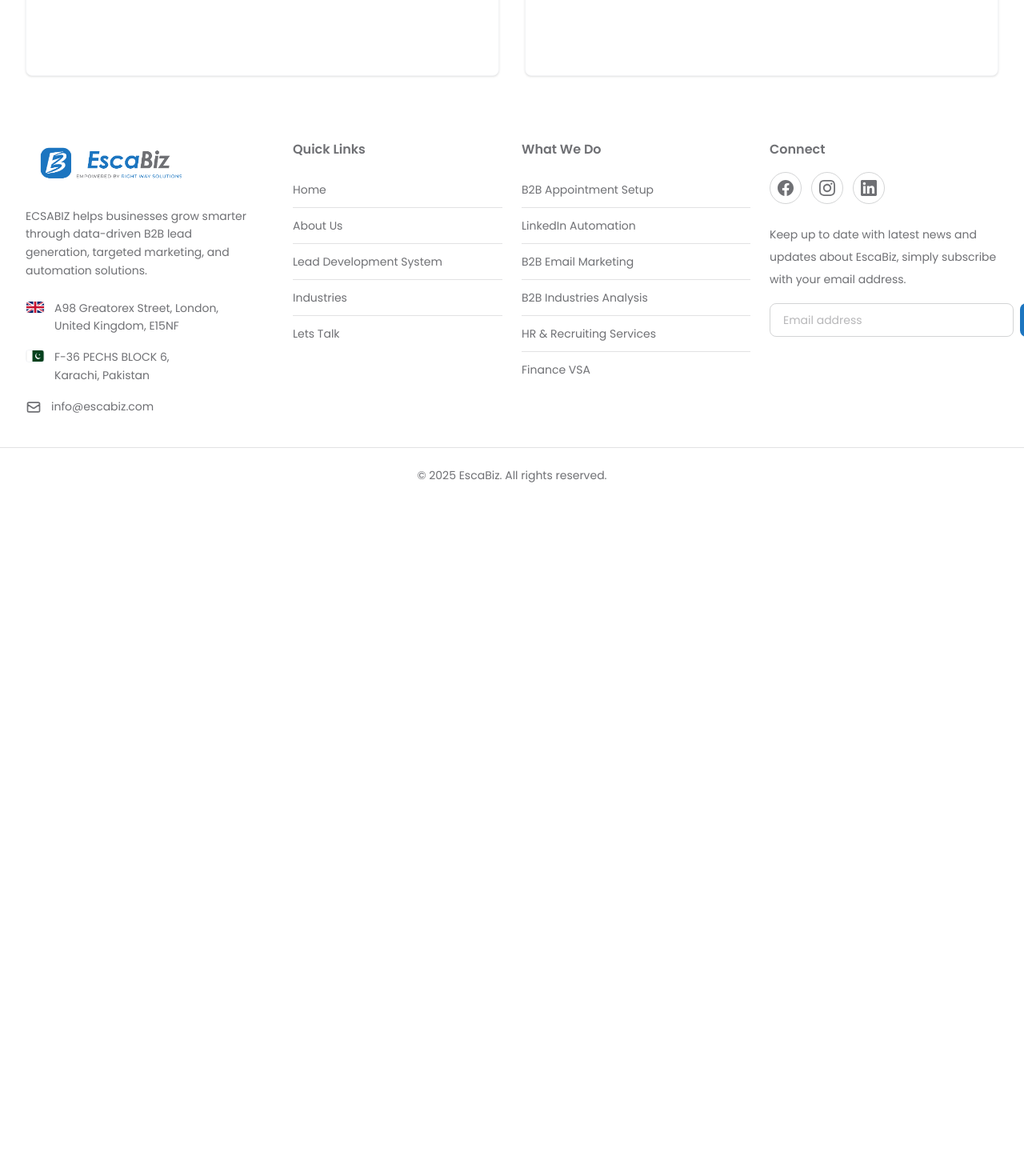
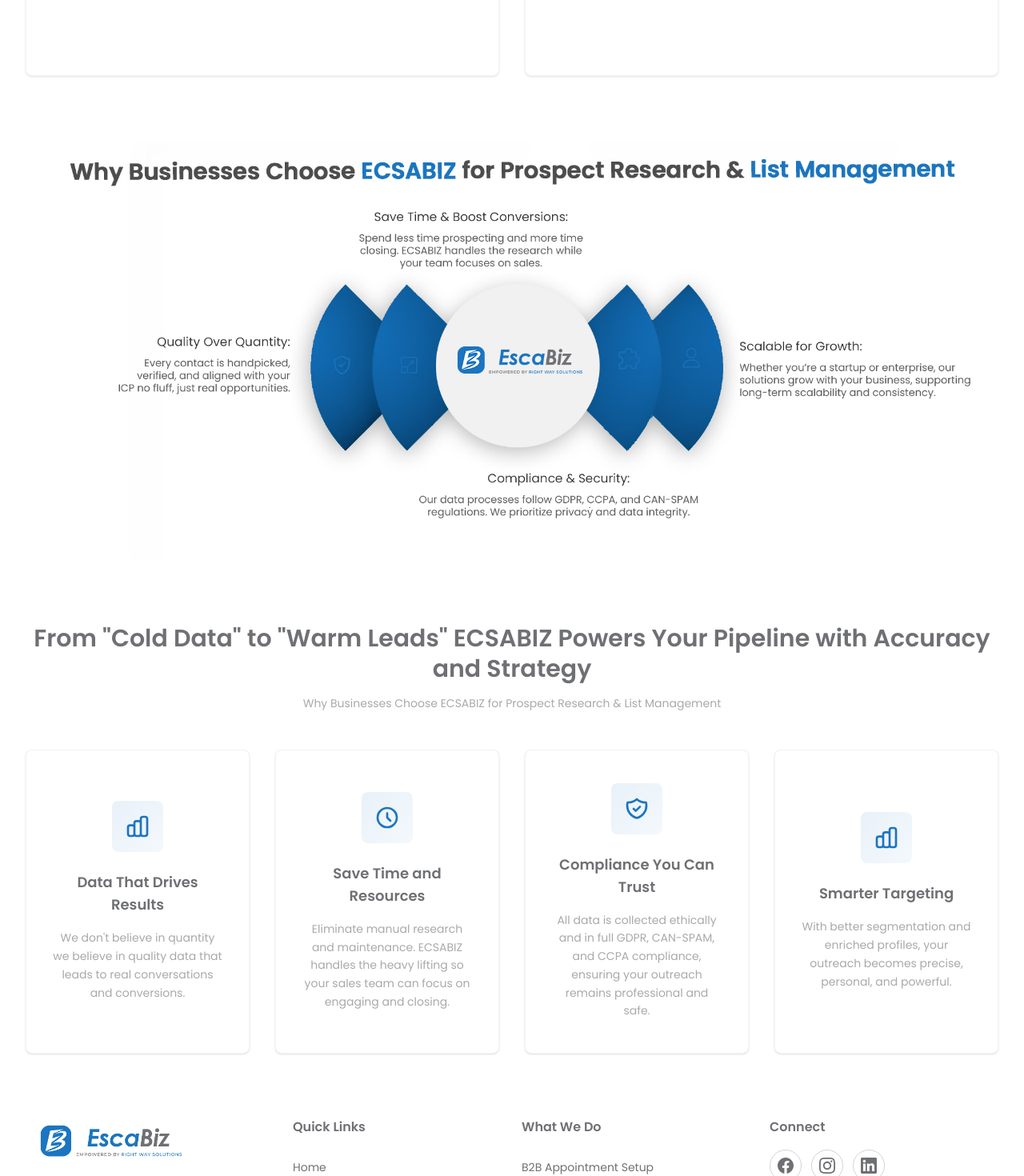
Before and after one commit to Sharmeen-Rauf/escabiz, a Next.js app: page /prospect-research-list-management-services-escabiz in a window 1280 px wide. Shown: the part 2960-4430 px from the top of the page at 80% size. Before the commit the page ends 3588 px from the top, so only its background shows below. Built offline with nearby package versions, Linux system fonts and the light colour scheme.

Commit message:
Add banner image and new service section to Prospect Research List Management page: introduce a visually appealing banner and a grid of four service cards with descriptions to enhance user engagement and showcase offerings effectively.

```diff
--- a/src/app/prospect-research-list-management-services-escabiz/page.tsx
+++ b/src/app/prospect-research-list-management-services-escabiz/page.tsx
@@ -454,6 +454,122 @@ export default function ProspectResearchListManagement() {
           </div>
         </section>
 
+        {/* Banner Image Section */}
+        <section className="w-full py-6 md:py-8 lg:py-10">
+          <div className="w-full max-w-[1400px] mx-auto px-0 sm:px-4 lg:px-6">
+            <div className="relative overflow-hidden rounded-none lg:rounded-2xl">
+              <div className="relative w-full">
+                <Image
+                  src="/Banner-27 (2).jpg"
+                  alt="Banner"
+                  width={1400}
+                  height={600}
+                  className="w-full h-auto object-contain"
+                  priority
+                />
+              </div>
+            </div>
+          </div>
+        </section>
+
+        {/* From "Cold Data" to "Warm Leads" Section */}
+        <section className="w-full bg-white py-6 md:py-8 lg:py-10">
+          <div className="w-full max-w-7xl mx-auto px-4 sm:px-6 lg:px-8">
+            {/* Heading */}
+            <h3 className="text-lg sm:text-xl md:text-2xl lg:text-3xl font-semibold text-[#6f7074] leading-tight mb-4 text-center">
+              From "Cold Data" to "Warm Leads" ECSABIZ Powers Your Pipeline with Accuracy and Strategy
+            </h3>
+
+            {/* Paragraph */}
+            <p className="text-xs sm:text-xs md:text-sm text-[#a9a9a9] leading-tight font-normal mb-12 text-center max-w-4xl mx-auto">
+              Why Businesses Choose ECSABIZ for Prospect Research & List Management
+            </p>
+
+            {/* Vertical Cards Grid - 4 cards */}
+            <div className="grid grid-cols-1 md:grid-cols-2 lg:grid-cols-4 gap-6 lg:gap-8">
+              {/* Card 1: Data That Drives Results */}
+              <div className="group relative bg-white rounded-lg shadow-sm hover:shadow-2xl transition-all duration-500 p-6 lg:p-8 border border-gray-100 hover:border-[#1c75c0] hover:-translate-y-2 hover:scale-105 text-center min-h-[380px] flex flex-col justify-center">
+                {/* Icon */}
+                <div className="flex justify-center mb-6">
+                  <div className="bg-gradient-to-br from-[#1c75c0]/10 to-[#1c75c0]/5 rounded-lg p-4 w-16 h-16 flex items-center justify-center group-hover:scale-110 transition-transform duration-300">
+                    <svg className="w-8 h-8 text-[#1c75c0]" fill="none" stroke="currentColor" viewBox="0 0 24 24">
+                      <path strokeLinecap="round" strokeLinejoin="round" strokeWidth={2} d="M9 19v-6a2 2 0 00-2-2H5a2 2 0 00-2 2v6a2 2 0 002 2h2a2 2 0 002-2zm0 0V9a2 2 0 012-2h2a2 2 0 012 2v10m-6 0a2 2 0 002 2h2a2 2 0 002-2m0 0V5a2 2 0 012-2h2a2 2 0 012 2v14a2 2 0 01-2 2h-2a2 2 0 01-2-2z" />
+                    </svg>
+                  </div>
+                </div>
+                {/* Title */}
+                <h5 className="text-base md:text-lg font-semibold text-[#6f7074] mb-4">
+                  Data That Drives Results
+                </h5>
+                {/* Description */}
+                <p className="text-xs sm:text-xs md:text-sm text-[#a9a9a9] leading-relaxed font-normal">
+                  We don't believe in quantity we believe in quality data that leads to real conversations and conversions.
+                </p>
+              </div>
+
+              {/* Card 2: Save Time and Resources */}
+              <div className="group relative bg-white rounded-lg shadow-sm hover:shadow-2xl transition-all duration-500 p-6 lg:p-8 border border-gray-100 hover:border-[#1c75c0] hover:-translate-y-2 hover:scale-105 text-center min-h-[380px] flex flex-col justify-center">
+                {/* Icon */}
+                <div className="flex justify-center mb-6">
+                  <div className="bg-gradient-to-br from-[#1c75c0]/10 to-[#1c75c0]/5 rounded-lg p-4 w-16 h-16 flex items-center justify-center group-hover:scale-110 transition-transform duration-300">
+                    <svg className="w-8 h-8 text-[#1c75c0]" fill="none" stroke="currentColor" viewBox="0 0 24 24">
+                      <path strokeLinecap="round" strokeLinejoin="round" strokeWidth={2} d="M12 8v4l3 3m6-3a9 9 0 11-18 0 9 9 0 0118 0z" />
+                    </svg>
+                  </div>
+                </div>
+                {/* Title */}
+                <h5 className="text-base md:text-lg font-semibold text-[#6f7074] mb-4">
+                  Save Time and Resources
+                </h5>
+                {/* Description */}
+                <p className="text-xs sm:text-xs md:text-sm text-[#a9a9a9] leading-relaxed font-normal">
+                  Eliminate manual research and maintenance. ECSABIZ handles the heavy lifting so your sales team can focus on engaging and closing.
+                </p>
+              </div>
+
+              {/* Card 3: Compliance You Can Trust */}
+              <div className="group relative bg-white rounded-lg shadow-sm hover:shadow-2xl transition-all duration-500 p-6 lg:p-8 border border-gray-100 hover:border-[#1c75c0] hover:-translate-y-2 hover:scale-105 text-center min-h-[380px] flex flex-col justify-center">
+                {/* Icon */}
+                <div className="flex justify-center mb-6">
+                  <div className="bg-gradient-to-br from-[#1c75c0]/10 to-[#1c75c0]/5 rounded-lg p-4 w-16 h-16 flex items-center justify-center group-hover:scale-110 transition-transform duration-300">
+                    <svg className="w-8 h-8 text-[#1c75c0]" fill="none" stroke="currentColor" viewBox="0 0 24 24">
+                      <path strokeLinecap="round" strokeLinejoin="round" strokeWidth={2} d="M9 12l2 2 4-4m5.618-4.016A11.955 11.955 0 0112 2.944a11.955 11.955 0 01-8.618 3.04A12.02 12.02 0 003 9c0 5.591 3.824 10.29 9 11.622 5.176-1.332 9-6.03 9-11.622 0-1.042-.133-2.052-.382-3.016z" />
+                    </svg>
+                  </div>
+                </div>
+                {/* Title */}
+                <h5 className="text-base md:text-lg font-semibold text-[#6f7074] mb-4">
+                  Compliance You Can Trust
+                </h5>
+                {/* Description */}
+                <p className="text-xs sm:text-xs md:text-sm text-[#a9a9a9] leading-relaxed font-normal">
+                  All data is collected ethically and in full GDPR, CAN-SPAM, and CCPA compliance, ensuring your outreach remains professional and safe.
+                </p>
+              </div>
+
+              {/* Card 4: Smarter Targeting */}
+              <div className="group relative bg-white rounded-lg shadow-sm hover:shadow-2xl transition-all duration-500 p-6 lg:p-8 border border-gray-100 hover:border-[#1c75c0] hover:-translate-y-2 hover:scale-105 text-center min-h-[380px] flex flex-col justify-center">
+                {/* Icon */}
+                <div className="flex justify-center mb-6">
+                  <div className="bg-gradient-to-br from-[#1c75c0]/10 to-[#1c75c0]/5 rounded-lg p-4 w-16 h-16 flex items-center justify-center group-hover:scale-110 transition-transform duration-300">
+                    <svg className="w-8 h-8 text-[#1c75c0]" fill="none" stroke="currentColor" viewBox="0 0 24 24">
+                      <path strokeLinecap="round" strokeLinejoin="round" strokeWidth={2} d="M9 19v-6a2 2 0 00-2-2H5a2 2 0 00-2 2v6a2 2 0 002 2h2a2 2 0 002-2zm0 0V9a2 2 0 012-2h2a2 2 0 012 2v10m-6 0a2 2 0 002 2h2a2 2 0 002-2m0 0V5a2 2 0 012-2h2a2 2 0 012 2v14a2 2 0 01-2 2h-2a2 2 0 01-2-2z" />
+                    </svg>
+                  </div>
+                </div>
+                {/* Title */}
+                <h5 className="text-base md:text-lg font-semibold text-[#6f7074] mb-4">
+                  Smarter Targeting
+                </h5>
+                {/* Description */}
+                <p className="text-xs sm:text-xs md:text-sm text-[#a9a9a9] leading-relaxed font-normal">
+                  With better segmentation and enriched profiles, your outreach becomes precise, personal, and powerful.
+                </p>
+              </div>
+            </div>
+          </div>
+        </section>
+
       </main>
 
       {/* Footer Section */}
```
Also changed, not shown: public/Banner-27 (2).jpg (added).
